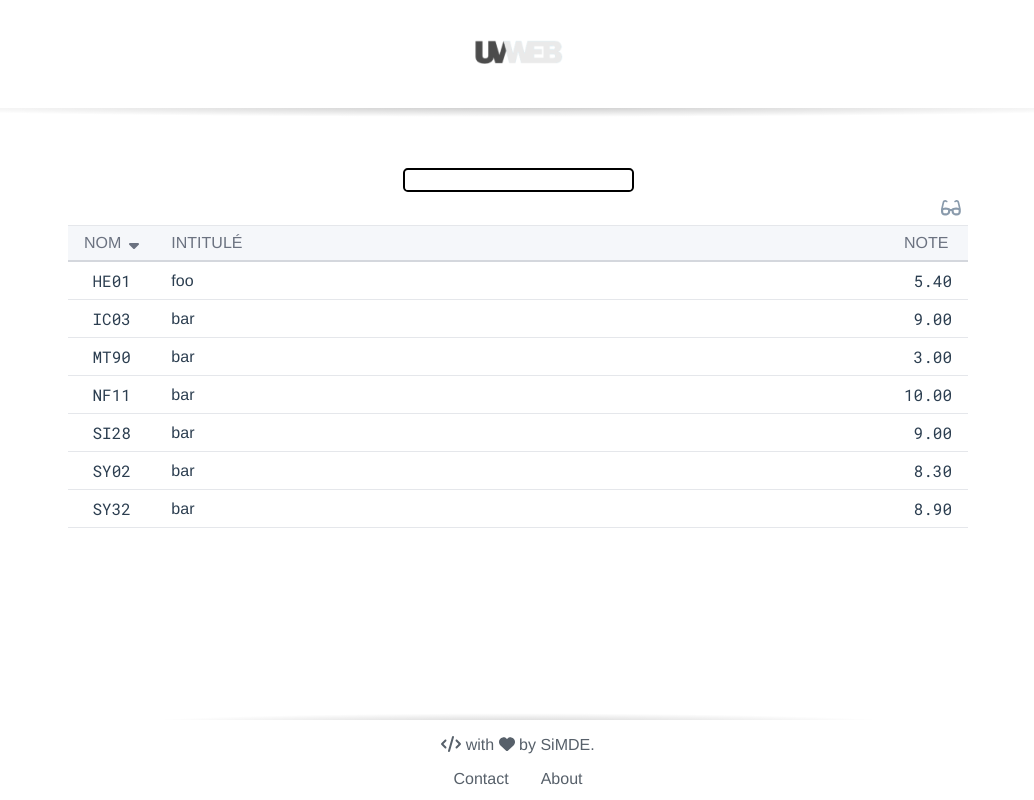
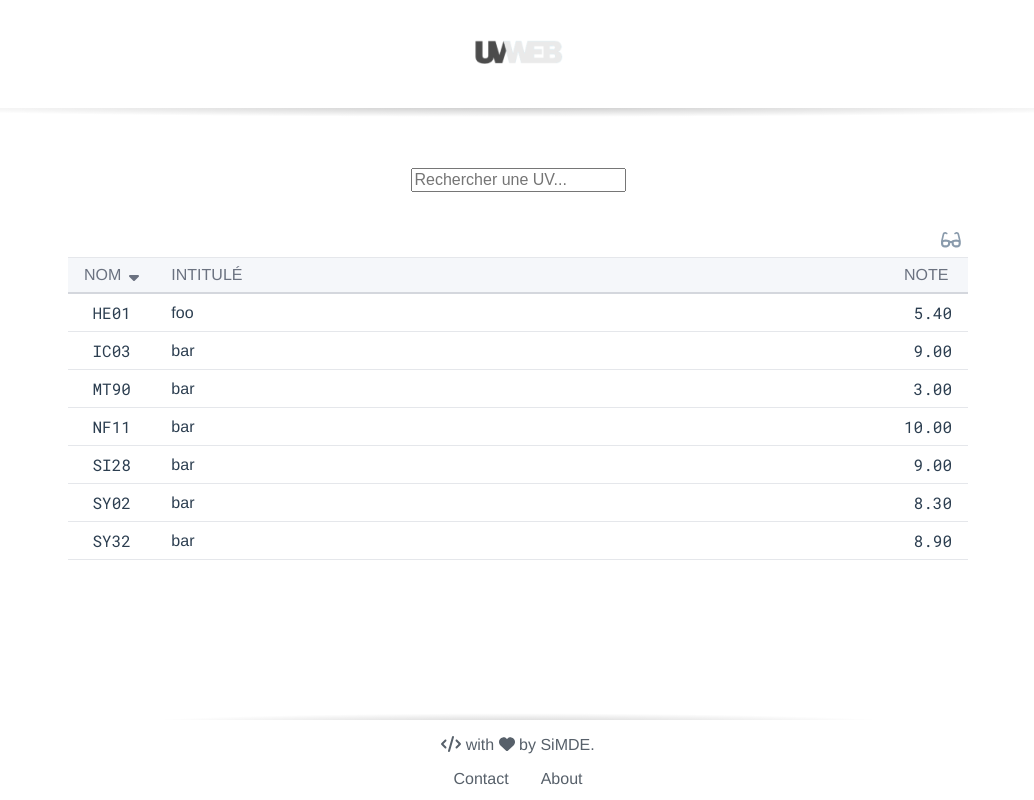
Before and after one commit to SiMDE-Projects/UVweb, a Vue app: page / in a window 1280 px wide. Shown: the whole page, without its empty margins (122-1156 px from the left). Built offline with nearby package versions, Linux system fonts and the light colour scheme; data requests are answered from the project's data file.

Commit message:
change AppInput to input

```diff
--- a/src/components/TheDataTable.vue
+++ b/src/components/TheDataTable.vue
@@ -1,9 +1,14 @@
 <template>
-  <AppInput
+  <!-- <AppInput
     name="table-search"
     v-model="search"
     placeholder="Rechercher une UV..."
     @input="debug"
+  /> -->
+  <input
+    name="table-search"
+    v-model="search"
+    placeholder="Rechercher une UV..."
   />
   <div v-if="filteredUvs.length > 0" class="tableOptionsBar">
     <font-awesome-icon
@@ -54,7 +59,7 @@
 </template>
 
 <script>
-import AppInput from "@/components/AppInput.vue";
+// import AppInput from "@/components/AppInput.vue";
 
 import axios from "axios";
 const baseURL = "http://localhost:3000/uvs";
@@ -62,7 +67,7 @@ const baseURL = "http://localhost:3000/uvs";
 export default {
   name: "TheDataTable",
   components: {
-    AppInput,
+    // AppInput,
   },
   data() {
     return {
```
